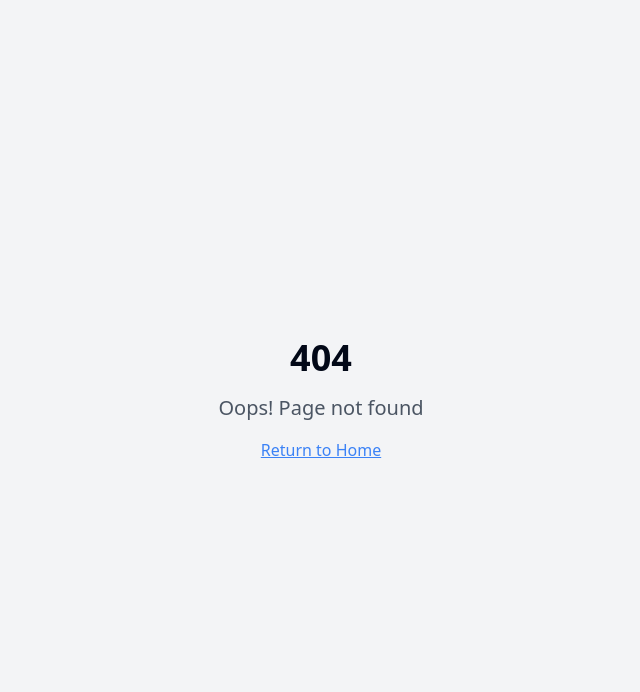
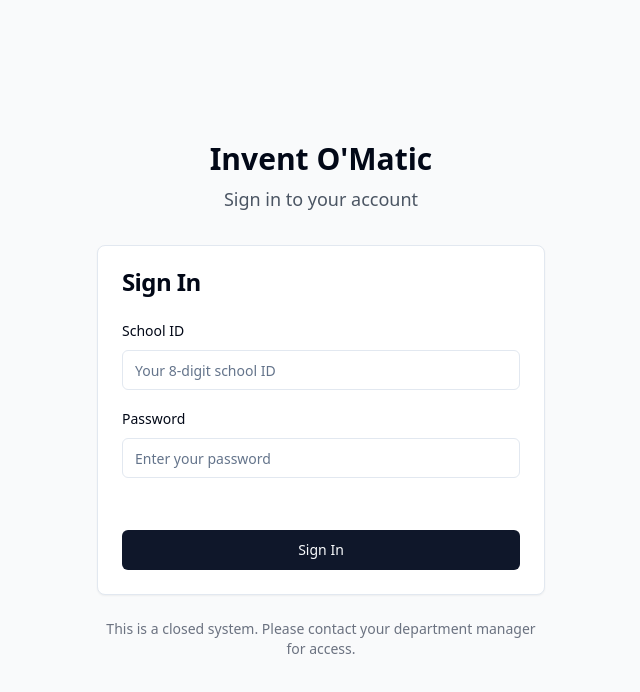
Before and after one commit to wukinnin/invent-o-matic, a React (Vite) app: page /login in a window 1280 px wide. Before the commit this address had no page. Shown: the top 692 px of the page, without its empty margins (319-959 px from the left). Built offline with nearby package versions, Linux system fonts and the light colour scheme.

Commit message:
[dyad] Implement user login flow - wrote 9 file(s), added @supabase/supabase-js package(s), executed 1 SQL queries

```diff
--- a/package.json
+++ b/package.json
@@ -39,6 +39,7 @@
     "@radix-ui/react-toggle": "^1.1.0",
     "@radix-ui/react-toggle-group": "^1.1.0",
     "@radix-ui/react-tooltip": "^1.1.4",
+    "@supabase/supabase-js": "^2.56.1",
     "@tanstack/react-query": "^5.56.2",
     "class-variance-authority": "^0.7.1",
     "clsx": "^2.1.1",
--- a/src/App.tsx
+++ b/src/App.tsx
@@ -5,6 +5,10 @@ import { QueryClient, QueryClientProvider } from "@tanstack/react-query";
 import { BrowserRouter, Routes, Route } from "react-router-dom";
 import Index from "./pages/Index";
 import NotFound from "./pages/NotFound";
+import Login from "./pages/Login";
+import SetPassword from "./pages/SetPassword";
+import { SessionProvider } from "./contexts/SessionContext";
+import ProtectedRoute from "./components/ProtectedRoute";
 
 const queryClient = new QueryClient();
 
@@ -14,11 +18,18 @@ const App = () => (
       <Toaster />
       <Sonner />
       <BrowserRouter>
-        <Routes>
-          <Route path="/" element={<Index />} />
-          {/* ADD ALL CUSTOM ROUTES ABOVE THE CATCH-ALL "*" ROUTE */}
-          <Route path="*" element={<NotFound />} />
-        </Routes>
+        <SessionProvider>
+          <Routes>
+            <Route path="/login" element={<Login />} />
+
+            <Route element={<ProtectedRoute />}>
+              <Route path="/" element={<Index />} />
+              <Route path="/set-password" element={<SetPassword />} />
+            </Route>
+
+            <Route path="*" element={<NotFound />} />
+          </Routes>
+        </SessionProvider>
       </BrowserRouter>
     </TooltipProvider>
   </QueryClientProvider>
--- /dev/null
+++ b/src/components/ProtectedRoute.tsx
@@ -0,0 +1,26 @@
+import { useSession } from '@/contexts/SessionContext';
+import { Navigate, Outlet } from 'react-router-dom';
+import { Skeleton } from '@/components/ui/skeleton';
+
+const ProtectedRoute = () => {
+  const { session, loading } = useSession();
+
+  if (loading) {
+    return (
+      <div className="flex items-center justify-center min-h-screen p-4">
+        <div className="w-full max-w-md space-y-4">
+          <Skeleton className="h-12 w-full" />
+          <Skeleton className="h-32 w-full" />
+        </div>
+      </div>
+    );
+  }
+
+  if (!session) {
+    return <Navigate to="/login" replace />;
+  }
+
+  return <Outlet />;
+};
+
+export default ProtectedRoute;
--- /dev/null
+++ b/src/contexts/SessionContext.tsx
@@ -0,0 +1,96 @@
+import { createContext, useContext, useEffect, useState, ReactNode } from 'react';
+import { Session } from '@supabase/supabase-js';
+import { supabase } from '@/integrations/supabase/client';
+import { useNavigate, useLocation } from 'react-router-dom';
+
+type UserProfile = {
+  id: string;
+  tenant_id: number;
+  school_id: string;
+  first_name: string | null;
+  last_name: string | null;
+  is_manager: boolean;
+  account_status: 'PENDING_ACTIVATION' | 'ACTIVE';
+};
+
+type SessionContextType = {
+  session: Session | null;
+  profile: UserProfile | null;
+  loading: boolean;
+  signOut: () => Promise<void>;
+};
+
+const SessionContext = createContext<SessionContextType | undefined>(undefined);
+
+export const SessionProvider = ({ children }: { children: ReactNode }) => {
+  const [session, setSession] = useState<Session | null>(null);
+  const [profile, setProfile] = useState<UserProfile | null>(null);
+  const [loading, setLoading] = useState(true);
+  const navigate = useNavigate();
+  const location = useLocation();
+
+  useEffect(() => {
+    const setData = async () => {
+      const { data: { session: currentSession } } = await supabase.auth.getSession();
+      setSession(currentSession);
+      if (currentSession?.user) {
+        const { data: userProfile } = await supabase
+          .from('users')
+          .select('*')
+          .eq('id', currentSession.user.id)
+          .single();
+        setProfile(userProfile);
+      }
+      setLoading(false);
+    };
+
+    setData();
+
+    const { data: { subscription } } = supabase.auth.onAuthStateChange((event, newSession) => {
+      setSession(newSession);
+      if (event === 'SIGNED_IN' && newSession?.user) {
+        setLoading(true);
+        supabase
+          .from('users')
+          .select('*')
+          .eq('id', newSession.user.id)
+          .single()
+          .then(({ data }) => {
+            setProfile(data);
+            setLoading(false);
+          });
+      } else if (event === 'SIGNED_OUT') {
+        setProfile(null);
+        navigate('/login');
+      }
+    });
+
+    return () => subscription.unsubscribe();
+  }, [navigate]);
+
+  useEffect(() => {
+    if (!loading && profile) {
+      if (profile.account_status === 'PENDING_ACTIVATION' && location.pathname !== '/set-password') {
+        navigate('/set-password');
+      } else if (profile.account_status === 'ACTIVE' && (location.pathname === '/login' || location.pathname === '/set-password')) {
+        navigate('/');
+      }
+    }
+  }, [profile, loading, navigate, location.pathname]);
+
+  const signOut = async () => {
+    await supabase.auth.signOut();
+  };
+
+  const value = { session, profile, loading, signOut };
+
+  return <SessionContext.Provider value={value}>{children}</SessionContext.Provider>;
+};
+
+export const useSession = () => {
+  const context = useContext(SessionContext);
+  if (context === undefined) {
+    throw new Error('useSession must be used within a SessionProvider');
+  }
+  return context;
+};
--- /dev/null
+++ b/src/integrations/supabase/client.ts
@@ -0,0 +1,10 @@
+// This file is automatically generated. Do not edit it directly.
+import { createClient } from '@supabase/supabase-js';
+
+const SUPABASE_URL = "https://rjutdnrmvyyzmdfucurt.supabase.co";
+const SUPABASE_PUBLISHABLE_KEY = "eyJhbGciOiJIUzI1NiIsInR5cCI6IkpXVCJ9.eyJpc3MiOiJzdXBhYmFzZSIsInJlZiI6InJqdXRkbnJtdnl5em1kZnVjdXJ0Iiwicm9sZSI6ImFub24iLCJpYXQiOjE3NTY4MDAyMDUsImV4cCI6MjA3MjM3NjIwNX0.ijn8Lnx8Sv8OhgDE0g4e5Kt02G34_I8OWIUc1zWlbYA";
+
+// Import the supabase client like this:
+// import { supabase } from "@/integrations/supabase/client";
+
+export const supabase = createClient(SUPABASE_URL, SUPABASE_PUBLISHABLE_KEY);
--- a/src/pages/Index.tsx
+++ b/src/pages/Index.tsx
@@ -1,17 +1,28 @@
-// Update this page (the content is just a fallback if you fail to update the page)
-
 import { MadeWithDyad } from "@/components/made-with-dyad";
+import { Button } from "@/components/ui/button";
+import { useSession } from "@/contexts/SessionContext";
 
 const Index = () => {
+  const { profile, signOut } = useSession();
+
   return (
-    <div className="min-h-screen flex items-center justify-center bg-gray-100">
-      <div className="text-center">
-        <h1 className="text-4xl font-bold mb-4">Welcome to Your Blank App</h1>
-        <p className="text-xl text-gray-600">
-          Start building your amazing project here!
-        </p>
+    <div className="min-h-screen flex flex-col items-center justify-center bg-gray-100">
+      <div className="text-center p-8 bg-white rounded-lg shadow-md w-full max-w-lg">
+        <h1 className="text-4xl font-bold mb-4">Welcome to Invent O'Matic</h1>
+        {profile ? (
+          <p className="text-xl text-gray-600">
+            Hello, {profile.first_name || profile.school_id}!
+          </p>
+        ) : (
+          <p className="text-xl text-gray-600">Loading your profile...</p>
+        )}
+        <Button onClick={signOut} className="mt-6">
+          Sign Out
+        </Button>
       </div>
-      <MadeWithDyad />
+      <div className="absolute bottom-0">
+        <MadeWithDyad />
+      </div>
     </div>
   );
 };
--- /dev/null
+++ b/src/pages/Login.tsx
@@ -0,0 +1,116 @@
+import { useEffect, useState } from 'react';
+import { useForm } from 'react-hook-form';
+import { zodResolver } from '@hookform/resolvers/zod';
+import * as z from 'zod';
+import { Button } from '@/components/ui/button';
+import {
+  Card,
+  CardContent,
+  CardDescription,
+  CardHeader,
+  CardTitle,
+} from '@/components/ui/card';
+import { Input } from '@/components/ui/input';
+import { Label } from '@/components/ui/label';
+import { supabase } from '@/integrations/supabase/client';
+import { useSession } from '@/contexts/SessionContext';
+import { useNavigate } from 'react-router-dom';
+
+const loginSchema = z.object({
+  schoolId: z.string().min(1, { message: 'School ID is required' }),
+  password: z.string().min(1, { message: 'Password is required' }),
+});
+
+type LoginFormValues = z.infer<typeof loginSchema>;
+
+const Login = () => {
+  const { session } = useSession();
+  const navigate = useNavigate();
+  const [errorMessage, setErrorMessage] = useState<string | null>(null);
+
+  const {
+    register,
+    handleSubmit,
+    formState: { errors, isSubmitting },
+  } = useForm<LoginFormValues>({
+    resolver: zodResolver(loginSchema),
+  });
+
+  useEffect(() => {
+    if (session) {
+      navigate('/');
+    }
+  }, [session, navigate]);
+
+  const onSubmit = async (data: LoginFormValues) => {
+    setErrorMessage(null);
+    const { error } = await supabase.auth.signInWithPassword({
+      email: data.schoolId,
+      password: data.password,
+    });
+
+    if (error) {
+      setErrorMessage('Invalid credentials. Please try again.');
+    }
+  };
+
+  return (
+    <div className="flex items-center justify-center min-h-screen bg-gray-50 p-4">
+      <div className="w-full max-w-md">
+        <div className="text-center mb-8">
+          <h1 className="text-3xl font-bold">Invent O'Matic</h1>
+          <h2 className="text-lg text-gray-600 mt-2">Sign in to your account</h2>
+        </div>
+
+        <Card>
+          <CardHeader>
+            <CardTitle>Sign In</CardTitle>
+          </CardHeader>
+          <CardContent>
+            <form onSubmit={handleSubmit(onSubmit)} className="space-y-4">
+              <div className="space-y-2">
+                <Label htmlFor="school-id">School ID</Label>
+                <Input
+                  id="school-id"
+                  placeholder="Your 8-digit school ID"
+                  {...register('schoolId')}
+                />
+                {errors.schoolId && (
+                  <p className="text-sm text-red-600">{errors.schoolId.message}</p>
+                )}
+              </div>
+              <div className="space-y-2">
+                <Label htmlFor="password">Password</Label>
+                <Input
+                  id="password"
+                  type="password"
+                  placeholder="Enter your password"
+                  {...register('password')}
+                />
+                {errors.password && (
+                  <p className="text-sm text-red-600">{errors.password.message}</p>
+                )}
+              </div>
+
+              <div className="h-5">
+                {errorMessage && (
+                  <p className="text-sm text-red-600">{errorMessage}</p>
+                )}
+              </div>
+
+              <Button type="submit" className="w-full" disabled={isSubmitting}>
+                {isSubmitting ? 'Signing In...' : 'Sign In'}
+              </Button>
+            </form>
+          </CardContent>
+        </Card>
+
+        <p className="mt-6 text-center text-sm text-gray-500">
+          This is a closed system. Please contact your department manager for access.
+        </p>
+      </div>
+    </div>
+  );
+};
+
+export default Login;
--- /dev/null
+++ b/src/pages/SetPassword.tsx
@@ -0,0 +1,26 @@
+import { Button } from '@/components/ui/button';
+import { Card, CardContent, CardHeader, CardTitle } from '@/components/ui/card';
+import { useSession } from '@/contexts/SessionContext';
+
+const SetPassword = () => {
+  const { signOut } = useSession();
+  return (
+    <div className="min-h-screen flex items-center justify-center bg-gray-100 p-4">
+      <Card className="w-full max-w-md">
+        <CardHeader>
+          <CardTitle>Set Your Permanent Password</CardTitle>
+        </CardHeader>
+        <CardContent className="text-center">
+          <p className="text-gray-600 mb-6">
+            This feature is not yet implemented. For now, you can sign out.
+          </p>
+          <Button onClick={signOut} variant="outline">
+            Sign Out
+          </Button>
+        </CardContent>
+      </Card>
+    </div>
+  );
+};
+
+export default SetPassword;
```
Also changed, not shown: 1 other file (tests, documents, lock files or other folders).
